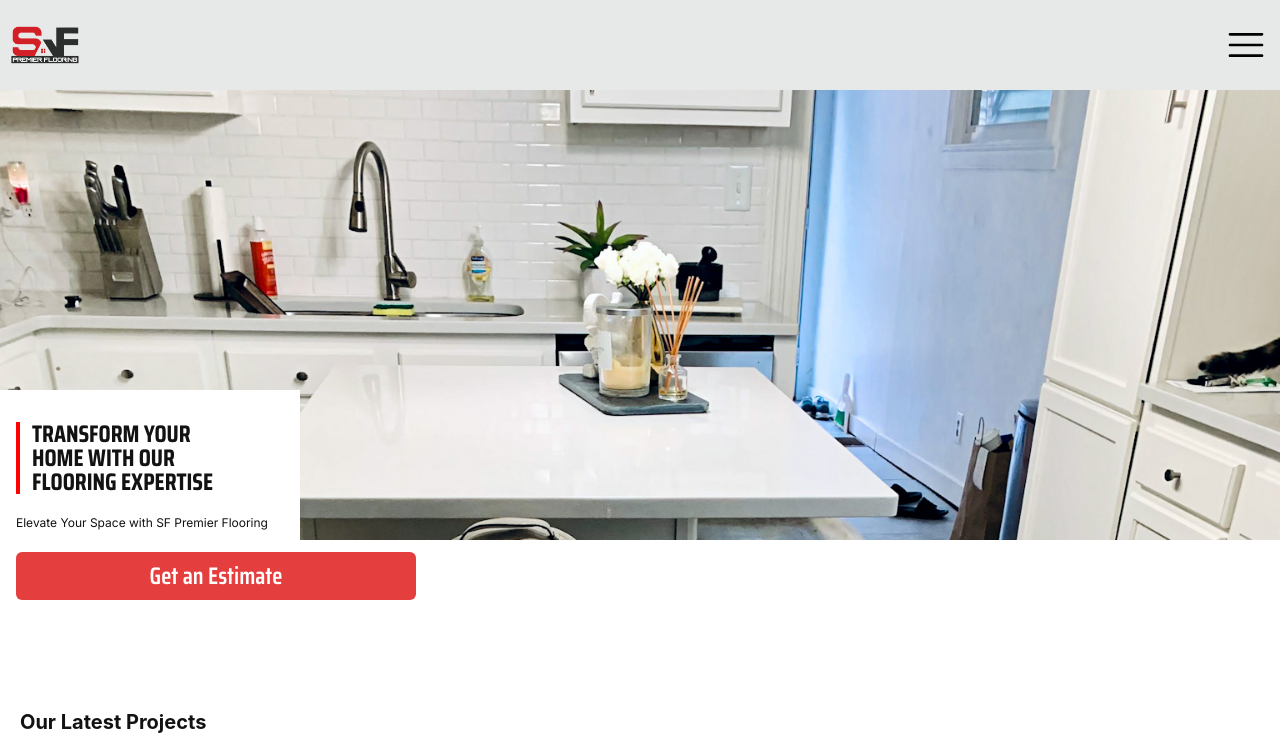
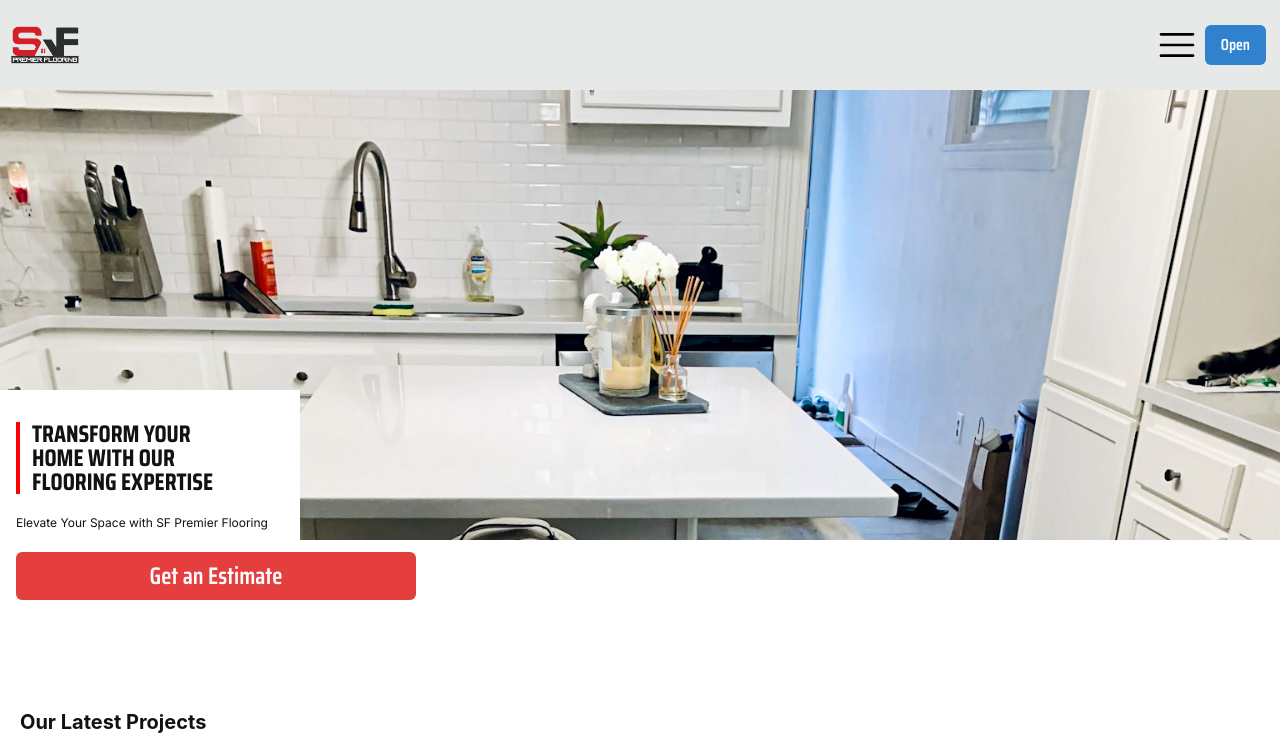
Before and after one commit to B-Mcghee/sf-flooring, a React (Vite) app: page / in a window 1280 px wide. Shown: the top 752 px of the page. Built offline with nearby package versions, Linux system fonts and the light colour scheme.

Commit message:
Added Drawer navigation

```diff
--- a/src/components/NavBar.tsx
+++ b/src/components/NavBar.tsx
@@ -3,6 +3,7 @@ import { Link } from "react-router-dom";
 import logo from "../assets/SF_Premier_Flooring_Logo_Final.png";
 // import ColorModeSwitch from "./ColorModeSwitch";
 import { RxHamburgerMenu } from "react-icons/rx";
+import NavBarMenu from "./NavBarMenu";
 
 const NavBar = () => {
   return (
@@ -17,6 +18,7 @@ const NavBar = () => {
         </Link>
         <HStack margin={1}>
           <Icon as={RxHamburgerMenu} boxSize={10} color="black" />
+          <NavBarMenu />
         </HStack>
       </HStack>
     </>
--- /dev/null
+++ b/src/components/NavBarMenu.tsx
@@ -0,0 +1,35 @@
+import {
+  useDisclosure,
+  RadioGroup,
+  Stack,
+  Radio,
+  Button,
+  Drawer,
+  DrawerOverlay,
+  DrawerContent,
+  DrawerHeader,
+  DrawerBody,
+} from "@chakra-ui/react";
+import { Link } from "react-router-dom";
+
+function NavBarMenu() {
+  const { isOpen, onOpen, onClose } = useDisclosure();
+
+  return (
+    <>
+      <Button colorScheme="blue" onClick={onOpen}>
+        Open
+      </Button>
+      <Drawer placement={"right"} onClose={onClose} isOpen={isOpen}>
+        <DrawerOverlay />
+        <DrawerContent>
+          <DrawerHeader borderBottomWidth="1px">Basic Drawer</DrawerHeader>
+          <DrawerBody>
+            <Link to={"/about"}>About Us</Link>
+          </DrawerBody>
+        </DrawerContent>
+      </Drawer>
+    </>
+  );
+}
+export default NavBarMenu;
```
